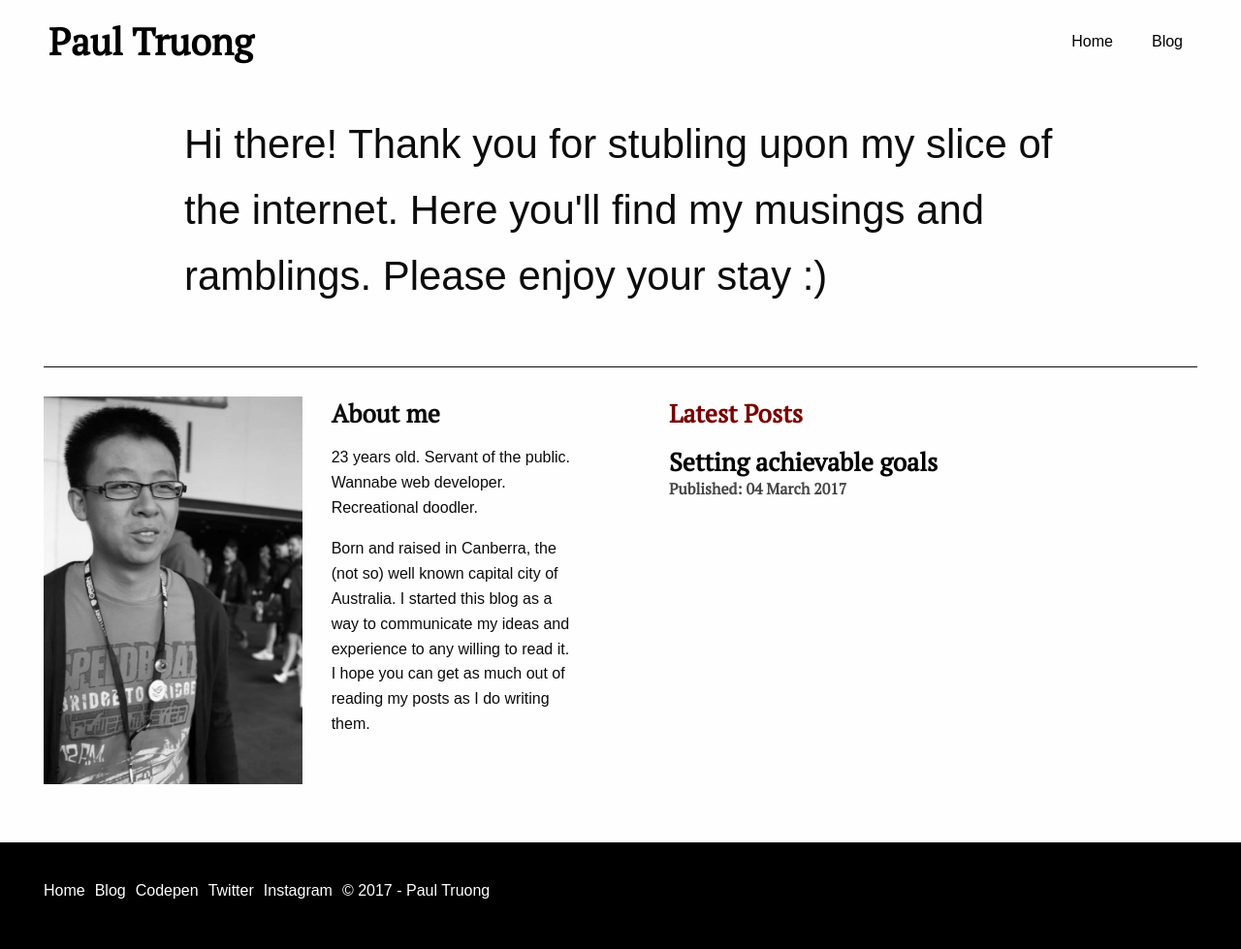
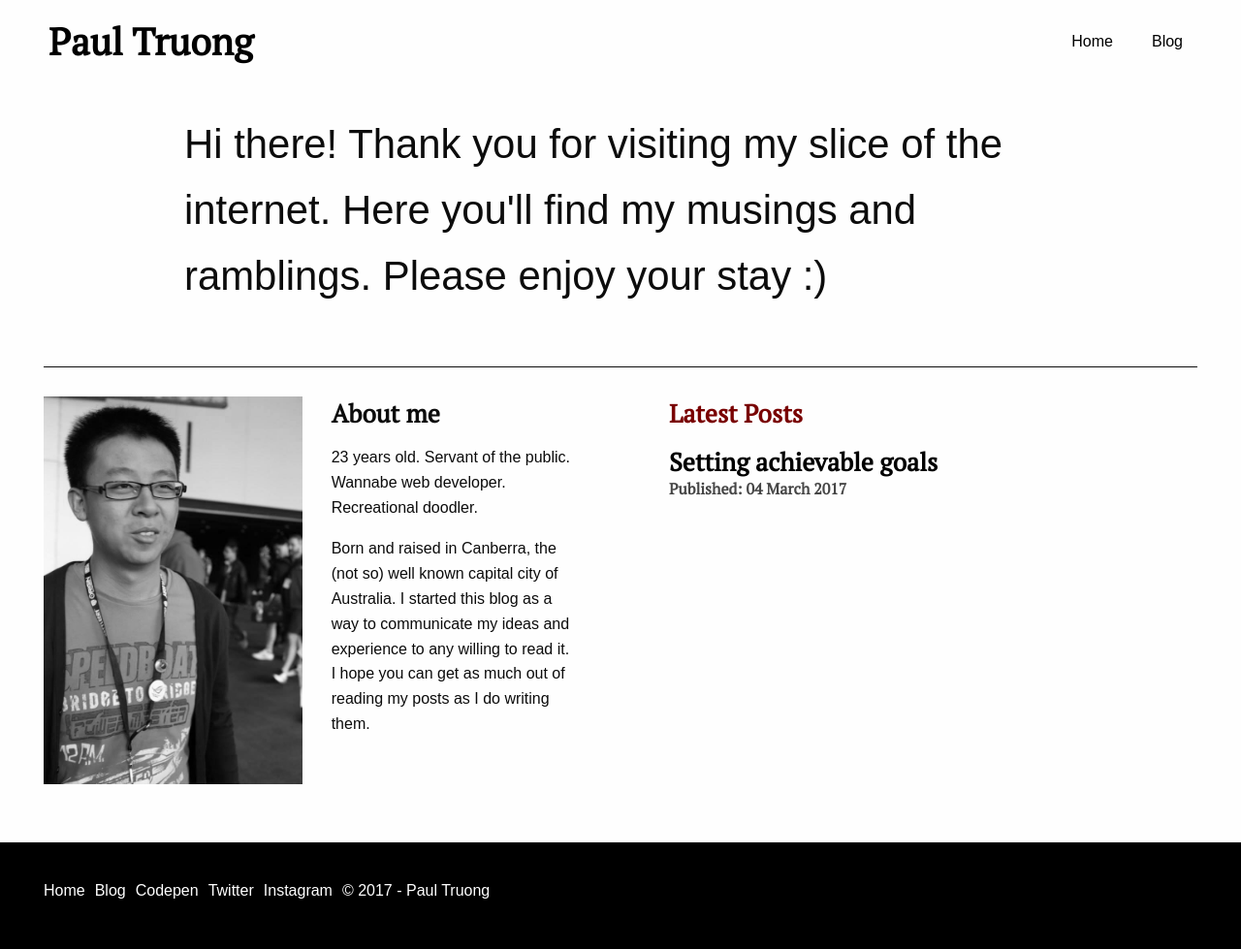
Before and after one commit to paulTruong/paulTruong.github.io, a Jekyll site: the page built from index.html, in a window 1280 px wide. Shown: the whole page at 97% size. Built offline with Jekyll 4.4.1, drawn with Linux system fonts in a browser that asks for light colours; some web fonts are replaced.

Commit message:
Changed copy in hero.html.

```diff
--- a/_includes/home/hero.html
+++ b/_includes/home/hero.html
@@ -1,3 +1,3 @@
 <div class="hero">
-  <span class="text hero__text hero__text_desktop">Hi there! Thank you for stubling upon my slice of the internet. Here you'll find my musings and ramblings. Please enjoy your stay :)</span>
+  <span class="text hero__text hero__text_desktop">Hi there! Thank you for visiting my slice of the internet. Here you'll find my musings and ramblings. Please enjoy your stay :)</span>
 </div>
```
